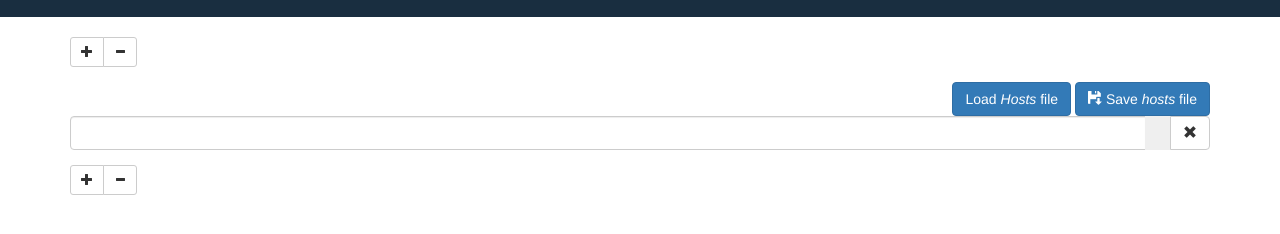
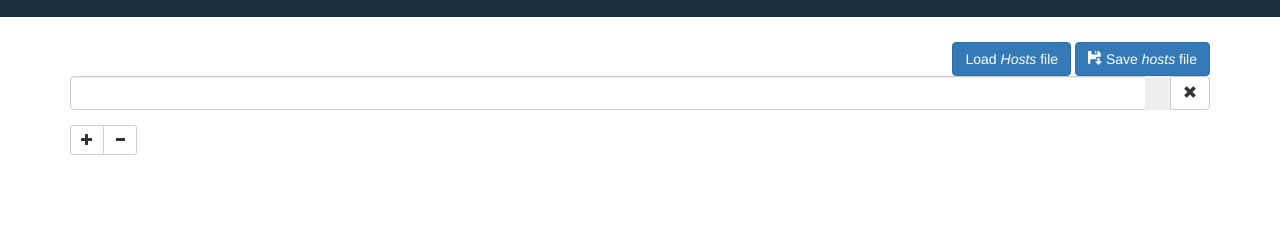
Before and after one commit to LouWii/hosts-file-edit, a Vue app: page app/index.html in a window 1280 px wide. Built offline with nearby package versions, Linux system fonts and the light colour scheme; files whose address does not match are found by name.

Commit message:
remove part of old UI

```diff
--- a/app/index.html
+++ b/app/index.html
@@ -22,14 +22,7 @@
   </div>
   <div class="container">
     <div id="hosts">
-      <p></p>
-      <ul class="hosts-list">
 
-      </ul>
-      <div class="btn-group btn-rows-action" role="group" aria-label="...">
-        <button type="button" class="btn btn-default btn-sm btn-add"><span class="glyphicon glyphicon-plus" aria-hidden="true"></span></button>
-        <button type="button" class="btn btn-default btn-sm btn-remove"><span class="glyphicon glyphicon-minus" aria-hidden="true"></span></button>
-      </div>
     </div>
     <div class="app-actions">
       <button id="load-hosts" class="btn btn-primary">Load <em>Hosts</em> file</button>
```
